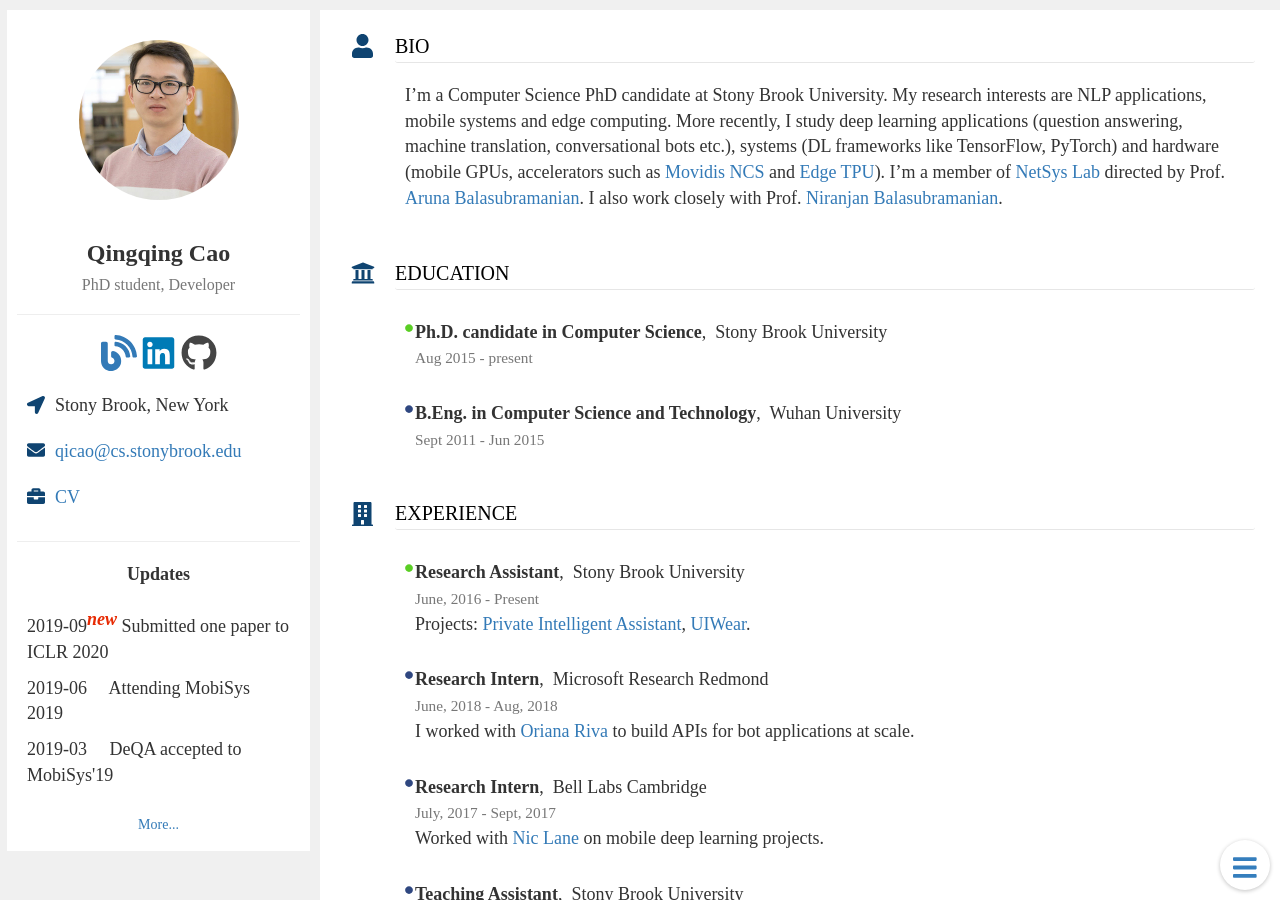
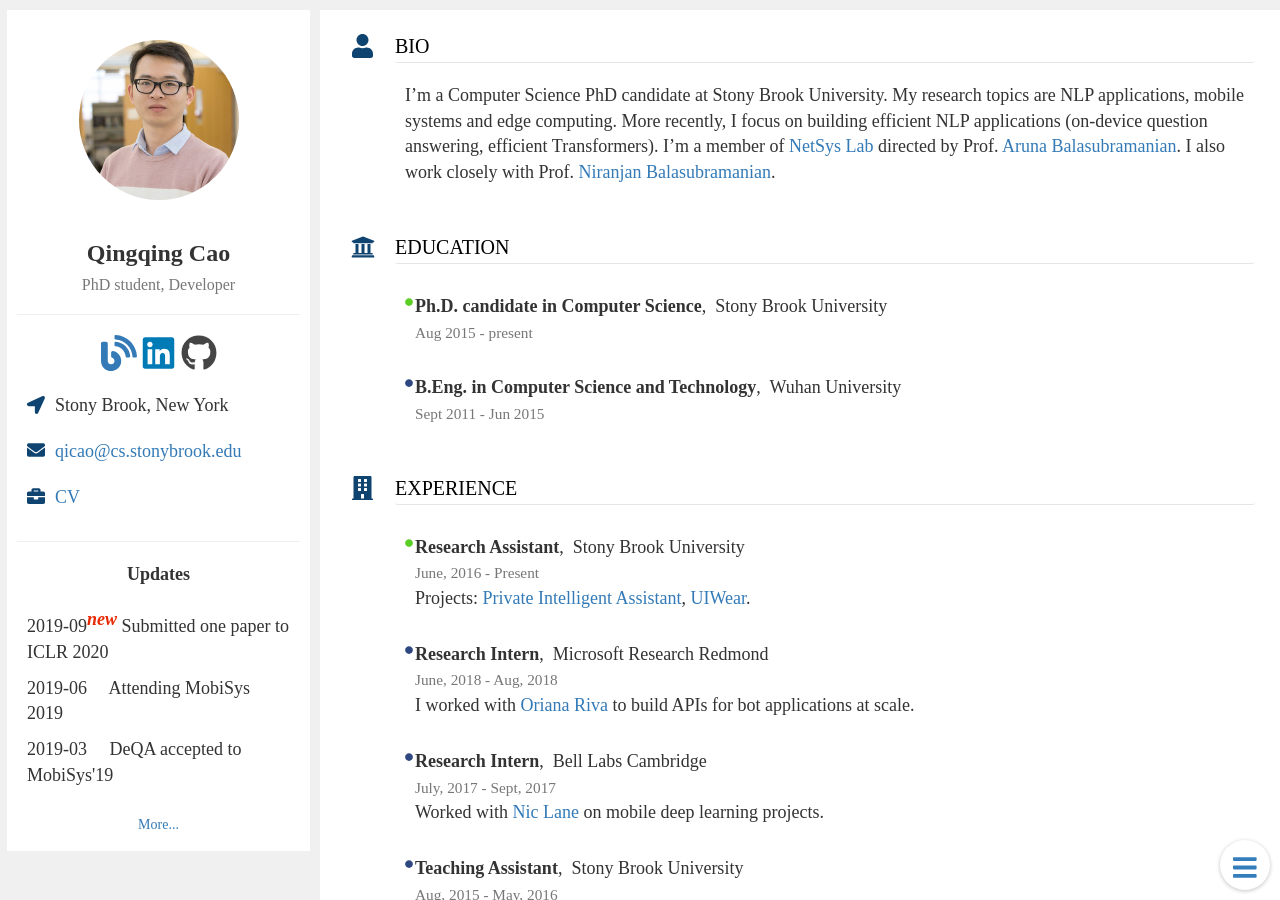
Before and after one commit to csarron/csarron.github.io, a Jekyll site: the page built from index.md, in a window 1280 px wide and 900 px high. Built offline with Jekyll 4.4.1, drawn with Linux system fonts in a browser that asks for light colours.

Commit message:
update bio

```diff
--- a/index.md
+++ b/index.md
@@ -50,7 +50,7 @@
  name: Bio
  style: fas fa-lg fa-user
  content: >
-  I'm a Computer Science PhD candidate at Stony Brook University. My research interests are NLP applications, mobile systems and edge computing. More recently, I study deep learning applications (question answering, machine translation, conversational bots etc.), systems (DL frameworks like TensorFlow, PyTorch) and hardware (mobile GPUs, accelerators such as [Movidis NCS](https://developer.movidius.com/) and [Edge TPU](https://aiyprojects.withgoogle.com/edge-tpu/)). I'm a member of [NetSys Lab](https://netsys.cs.stonybrook.edu/) directed by Prof. [Aruna Balasubramanian](http://www3.cs.stonybrook.edu/~arunab/index.html). I also work closely with Prof. [Niranjan Balasubramanian](http://www3.cs.stonybrook.edu/~niranjan/index.html).
+  I'm a Computer Science PhD candidate at Stony Brook University. My research topics are NLP applications, mobile systems and edge computing. More recently, I focus on building efficient NLP applications (on-device question answering, efficient Transformers). I'm a member of [NetSys Lab](https://netsys.cs.stonybrook.edu/) directed by Prof. [Aruna Balasubramanian](http://www3.cs.stonybrook.edu/~arunab/index.html). I also work closely with Prof. [Niranjan Balasubramanian](http://www3.cs.stonybrook.edu/~niranjan/index.html).
 history:
   - name: Education
     style: fas fa-university
```
